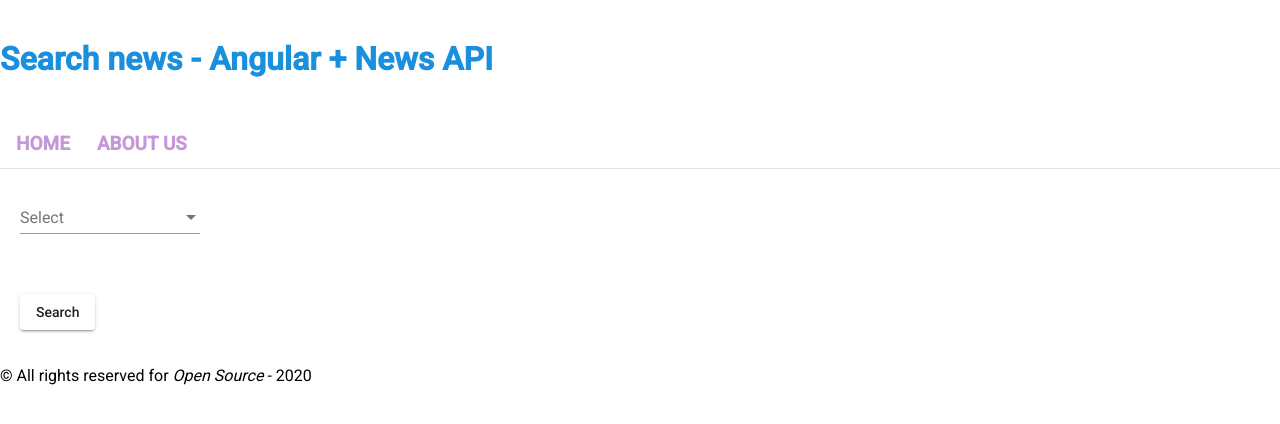
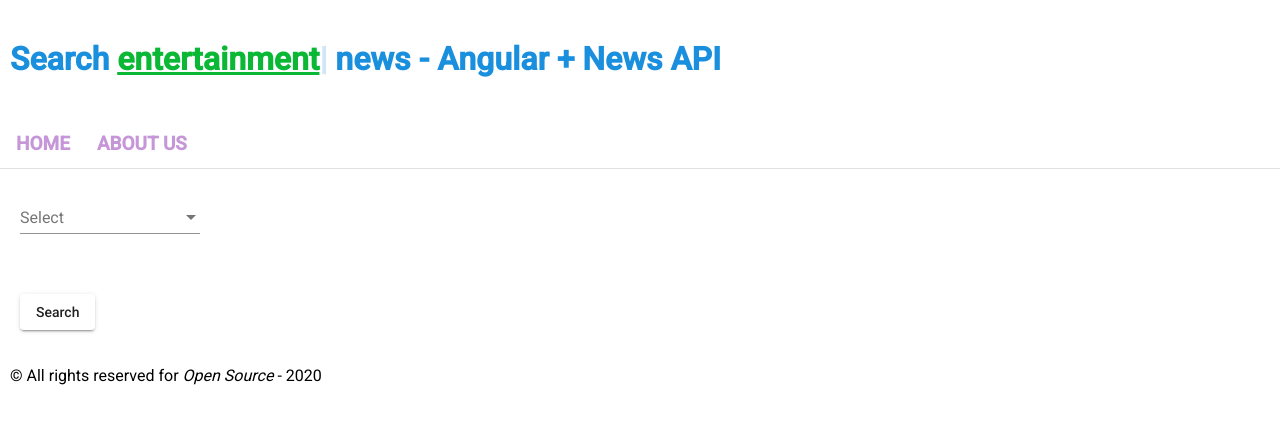
Before and after one commit to AbhiRKeesara/angular-news-app, an Angular app: page /home in a window 1280 px wide. Shown: the top 424 px of the page. Built offline with nearby package versions, Linux system fonts and the light colour scheme.

Commit message:
added typedjs library to the header component

```diff
--- a/package.json
+++ b/package.json
@@ -24,6 +24,7 @@
     "hammerjs": "^2.0.8",
     "rxjs": "~6.4.0",
     "tslib": "^1.10.0",
+    "typed.js": "^2.0.11",
     "zone.js": "~0.9.1"
   },
   "devDependencies": {
--- a/src/app/footer/footer.component.css
+++ b/src/app/footer/footer.component.css
@@ -0,0 +1,3 @@
+#footerText {
+  padding-left: 10px;
+}
--- a/src/app/footer/footer.component.html
+++ b/src/app/footer/footer.component.html
@@ -1,5 +1,5 @@
 <footer>
   <span>
-    <p>&copy; All rights reserved for <i>Open Source</i> - 2020</p>
+    <p id="footerText">&copy; All rights reserved for <i>Open Source</i> - 2020</p>
   </span>
 </footer>
--- a/src/app/header/header.component.css
+++ b/src/app/header/header.component.css
@@ -1,7 +1,16 @@
 :host {
   color: rgb(25, 143, 221);
-
   border-top: 0px solid #9154f3;
   border-bottom-width: 1px;
   padding: 0 17px;
 }
+
+/* Cursor */
+#typed-element {
+  color: rgb(11, 184, 54);
+  text-decoration: underline;
+}
+
+h1 {
+  padding-left: 10px;
+}
--- a/src/app/header/header.component.html
+++ b/src/app/header/header.component.html
@@ -1,3 +1,3 @@
 <header>
-  <h1>Search news - Angular + News API</h1>
+  <h1>Search <span id="typed-element"></span> news - Angular + News API</h1>
 </header>
--- a/src/app/header/header.component.ts
+++ b/src/app/header/header.component.ts
@@ -1,4 +1,5 @@
 import { Component, OnInit } from '@angular/core';
+import Typed from 'typed.js';
 
 @Component({
   selector: 'app-header',
@@ -10,6 +11,17 @@
   constructor() { }
 
   ngOnInit() {
+    const options = {
+      strings: ['science', 'entertainment', 'general',
+        'health', 'business', 'sports', 'technology'],
+      typeSpeed: 100,
+      backSpeed: 150,
+      showCursor: true,
+      cursorChar: '|',
+      loop: true
+    };
+
+    const typed = new Typed('#typed-element', options);
   }
 
 }
```
Also changed, not shown: 1 other file (tests, documents, lock files or other folders).
